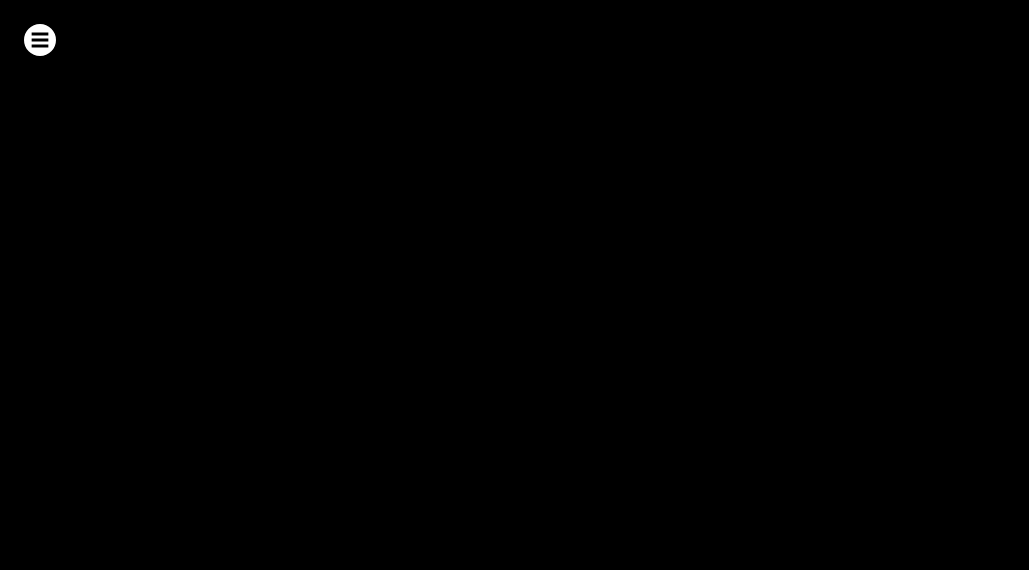
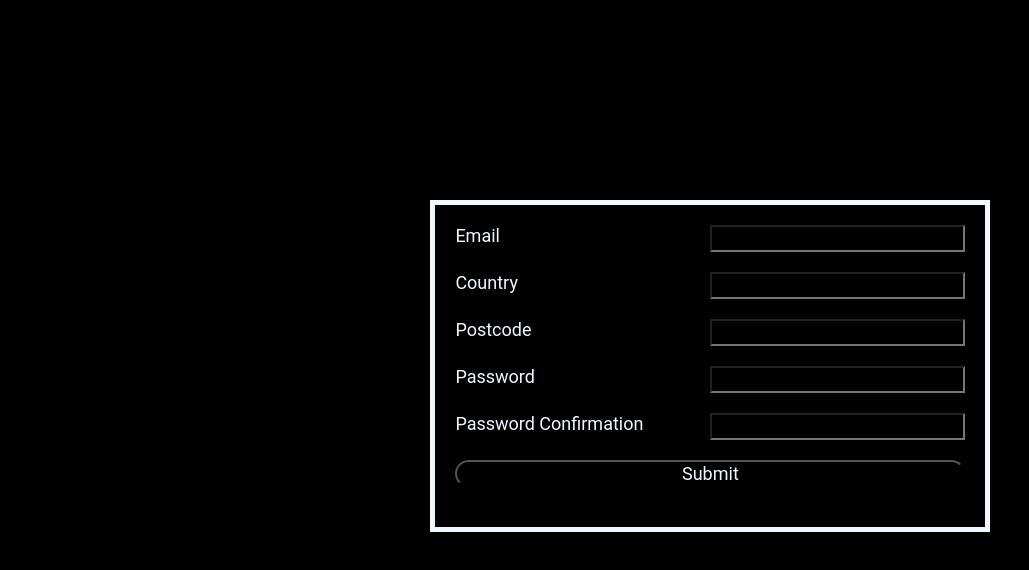
Before and after one commit to jonorl/JS-form-validation, a website built with webpack: page src/template.html in a window 1280 px wide. Shown: the whole page, without its empty margins (0-1029 px from the left). Built offline with nearby package versions, Linux system fonts and the light colour scheme.

Commit message:
HTML and CSS skeletons done

```diff
--- a/src/css/style.css
+++ b/src/css/style.css
@@ -7,22 +7,24 @@
   font-family: "Roboto";
 }
 
-.menuButtonImage {
-  padding: 16px;
-  font-size: 16px;
-  border: none;
-  cursor: pointer;
+.main-container{
+  display: flex;
+  width: max-content;
+  margin-left: 33vw;
+  margin-top: 25vh;
+  border: 5px solid aliceblue ;
 }
 
-.menuButtonSubtree {
-  margin-left: 6vh;
-  display: none;
-  position: absolute;
-  min-width: 160px;
-  overflow: auto;
-  z-index: 1;
+form {
+  display: grid;
+  grid-template-columns: 1fr 1fr;
+  width: max-content;
+  margin: 20px;
+  row-gap: 20px;
 }
 
-.visible {
-  display: block;
+button {
+  grid-column: span 2;
+  margin-bottom: 20px;
+  border-radius: 25px;
 }
--- a/src/js/index.js
+++ b/src/js/index.js
@@ -2,25 +2,4 @@ import "../css/style.css";
 
 // Global variables
 
-const menuButton = document.querySelector(".menuButtonImage");
-const menuButtonSubtree = document.querySelector(".menuButtonSubtree");
-
 // Event listeners
-
-menuButton.addEventListener("click", () => {
-  menuButtonSubtree.classList.toggle("visible");
-});
-
-window.addEventListener("click", function (event) {
-  // Check if the menu button of the parent of the children divs are being hit and if not hides the menu again
-  if (!event.target.matches(".menuButtonImage") && !event.target.closest(".menuButtonSubtree")) {
-    let childrenDivs = document.querySelectorAll(".menuButtonSubtree");
-    let i;
-    for (i = 0; i < childrenDivs.length; i++) {
-      let openDropdown = childrenDivs[i];
-      if (openDropdown.classList.contains("visible")) {
-        openDropdown.classList.remove("visible");
-      }
-    }
-  }
-});
--- a/src/template.html
+++ b/src/template.html
@@ -3,23 +3,27 @@
   <head>
     <meta charset="UTF-8" />
     <meta name="viewport" content="width=device-width, initial-scale=1.0" />
-    <title>Dropdown</title>
+    <title>Javascript validation</title>
   </head>
   <body>
     <div class="main-container">
-      <div class="menuButton">
-        <img
-          class="menuButtonImage"
-          src="../src/images/menuButton.svg"
-          alt="MenuButton"
+      <form>
+        <label for="email">Email</label>
+        <input type="email" id="email" name="email" />
+        <label for="country">Country</label>
+        <input type="text" id="country" name="country" />
+        <label for="postcode">Postcode</label>
+        <input type="text" id="postcode" name="postcode" />
+        <label for="password">Password</label>
+        <input type="password" id="password" name="password" />
+        <label for="passwordConfirmation">Password Confirmation</label>
+        <input
+          type="password"
+          id="passwordConfirmation"
+          name="passwordConfirmation"
         />
-        <div class="menuButtonSubtree">
-          <div class="option1">Option 1</div>
-          <div class="option2">Option 2</div>
-          <div class="option3">Option 3</div>
-          <div class="option4">Option 4</div>
-        </div>
-      </div>
+        <button>Submit</button>
+      </form>
     </div>
   </body>
 </html>
```
